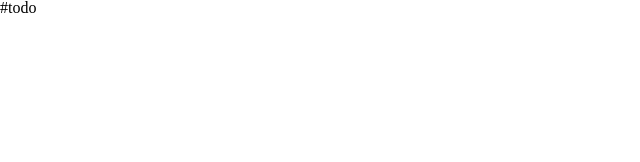
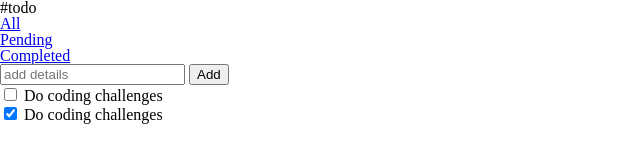
Before and after one commit to jotahdavid/todo-app, a plain HTML site: page index.html in a window 1280 px wide. Shown: the whole page, without its empty margins (0-640 px from the left). Drawn offline with Linux system fonts and the light colour scheme.

Commit message:
wip: HTML structure

```diff
--- a/index.html
+++ b/index.html
@@ -8,7 +8,46 @@
     <link rel="stylesheet" href="./src/styles/main.css">
   </head>
   <body>
-    <h1>#todo</h1>
+    <header class="header">
+      <h1 class="header__title">#todo</h1>
+    </header>
+
+    <section class="todo-app">
+      <nav class="todo-app__navigation">
+        <ul class="status-list">
+          <li class="status-list__item">
+            <a href="#" class="status-list__status">All</a>
+          </li>
+          <li class="status-list__item">
+            <a href="#" class="status-list__status">Pending</a>
+          </li>
+          <li class="status-list__item">
+            <a href="#" class="status-list__status">Completed</a>
+          </li>
+        </ul>
+      </nav>
+
+      <form class="todo-form">
+        <input
+          type="text"
+          class="todo-form__details"
+          name="todo-details"
+          placeholder="add details"
+        >
+        <button type="submit" class="todo-form__submit">Add</button>
+      </form>
+
+      <ul class="todo-list">
+        <li class="todo-list__item">
+          <input type="checkbox" class="todo-list__checkbox" name="todo-checkbox">
+          Do coding challenges
+        </li>
+        <li class="todo-list__item">
+          <input type="checkbox" class="todo-list__checkbox" name="todo-checkbox" checked>
+          Do coding challenges
+        </li>
+      </ul>
+    </section>
 
     <script src="./src/scripts/app.js"></script>
   </body>
```
